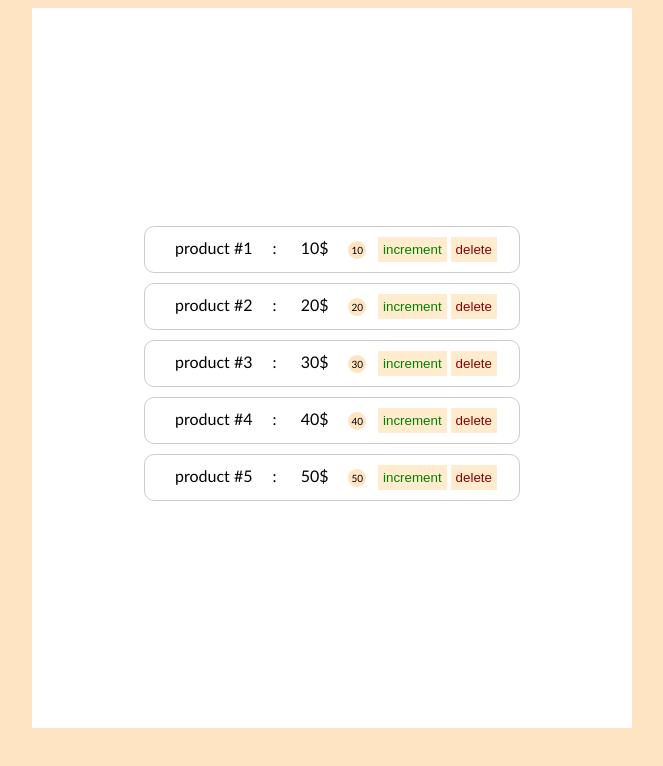
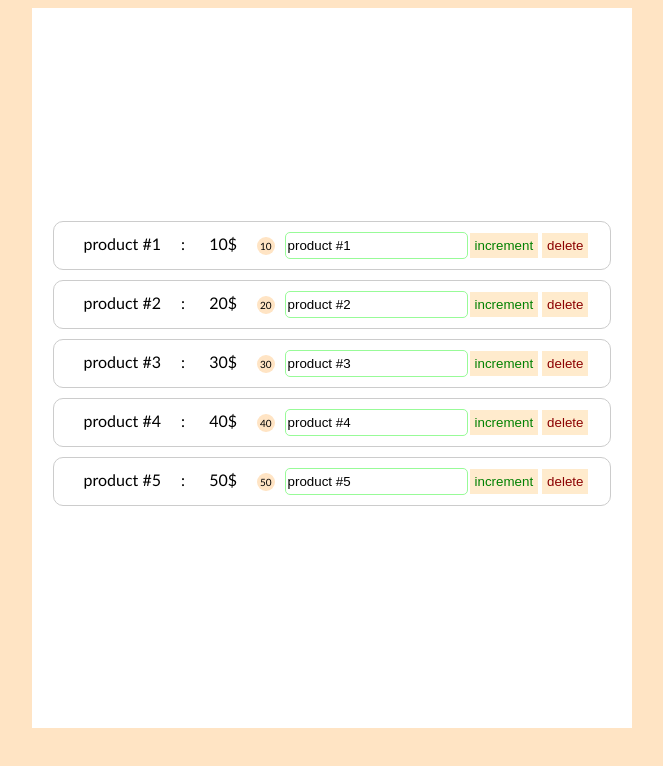
Before and after one commit to ghiathinejad/react-courses, a React (Create React App) app: page / in a window 1280 px wide. Shown: the top 766 px of the page, without its empty margins (308-971 px from the left). Built offline with nearby package versions, Linux system fonts and the light colour scheme.

Commit message:
course28 controlled component

```diff
--- a/src/components/Product/Product.js
+++ b/src/components/Product/Product.js
@@ -7,6 +7,7 @@ class Product extends Component {
             <li className={productStyle.product}>
                 <span>{this.props.product.title}</span><span>:</span> <span>{this.props.product.price}</span>
                 <span className={productStyle.quantity}>{this.props.product.quantity}</span>
+                <input type="text" onChange={this.props.onChangeTitle} value={this.props.product.title} className={productStyle.input} />
                 <button className={`${productStyle.increment} ${productStyle.button}`} onClick={this.props.onIcrement}>increment</button>
                 <button className={`${productStyle.delete} ${productStyle.button}`} onClick={this.props.onDelete}>delete</button>
             </li>
--- a/src/components/Product/product.module.css
+++ b/src/components/Product/product.module.css
@@ -31,3 +31,14 @@
   text-align: center;
   font-size: 10px;
 }
+
+.input{
+  outline: none;
+  border: 1px solid palegreen;
+  border-radius: 5px;
+  padding: 5px 2px;
+}
+
+.input:focus{
+  border: 2px
+}
--- a/src/components/ProductList/ProductList.js
+++ b/src/components/ProductList/ProductList.js
@@ -37,6 +37,17 @@ class ProductList extends Component {
         this.setState({products:products});
 
     }
+
+    changeTitleHandler = (e,ProductId) => {
+        const products = [...this.state.products];
+        const selecteProduct = products.find((pro) => {
+            return(
+                pro.id === ProductId
+            );
+        });
+        selecteProduct.title = e.target.value;
+        this.setState({products:products});
+    }
     render() {
         return <ul>
             {this.state.products.map((pro) =>{
@@ -46,6 +57,7 @@ class ProductList extends Component {
                         product={pro}
                         onIcrement={() => this.incrementProductHandler(pro.id)}
                         onDelete={() => this.deleteProductHandler(pro.id)}
+                        onChangeTitle={(e) => this.changeTitleHandler(e,pro.id)}
                         />
                     )}
                  )}
```
